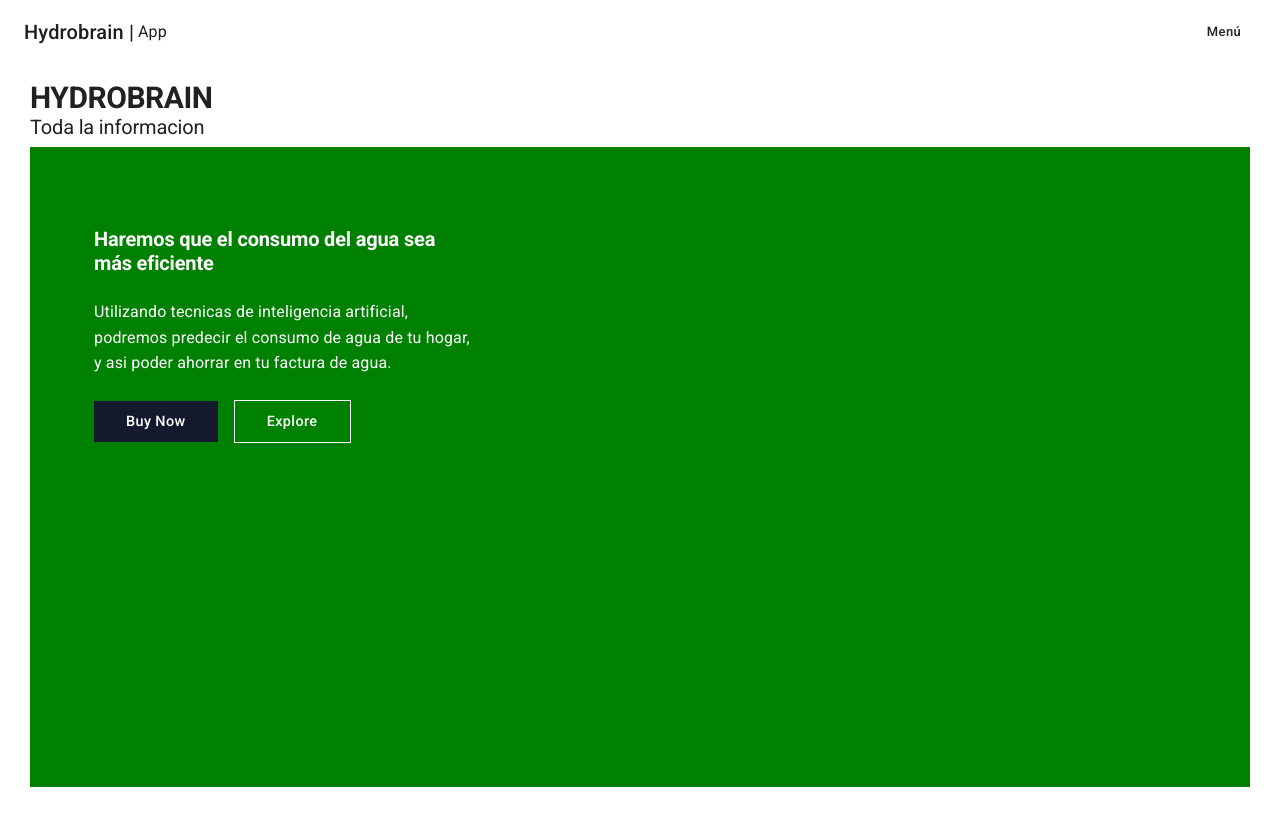
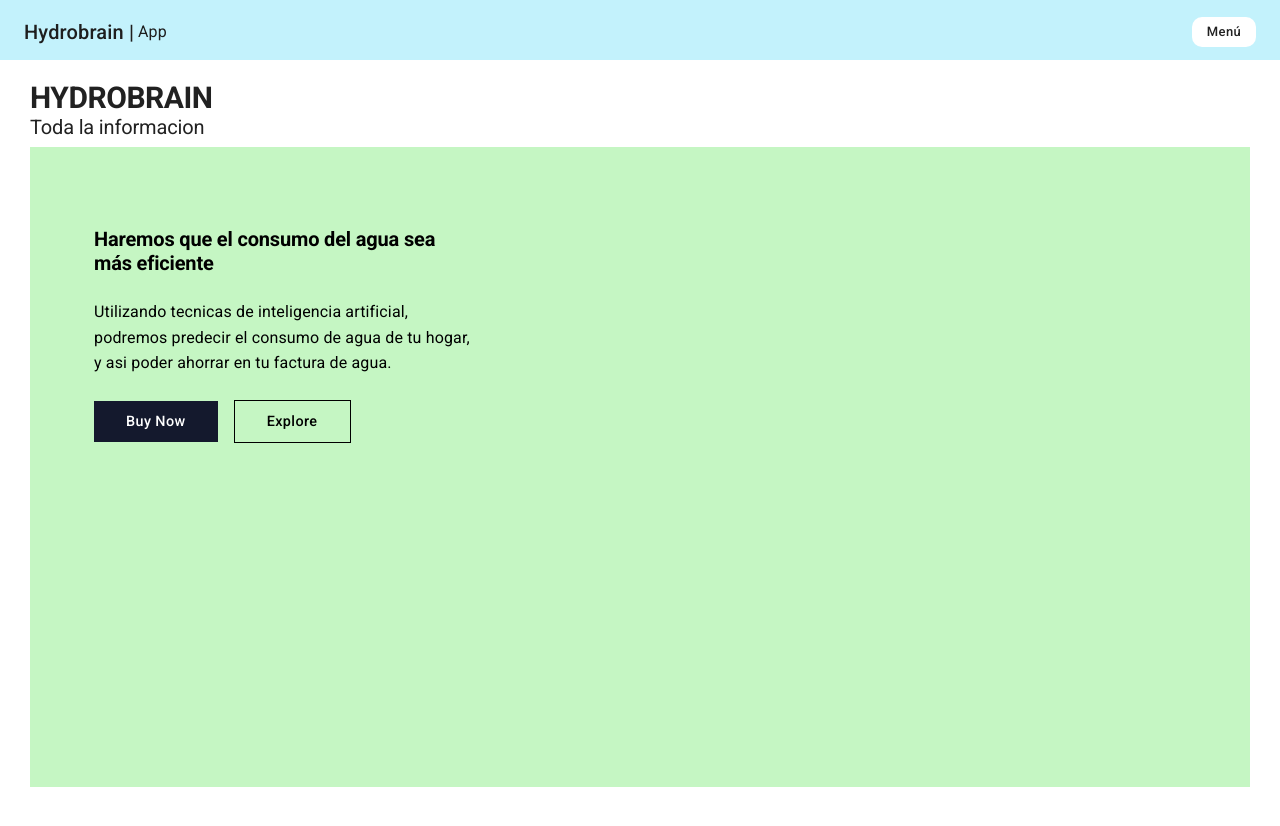
Before and after one commit to eduardoAns/hydrobrain-app, a Next.js app: page / in a window 1280 px wide. Shown: the top 826 px of the page. Built offline with nearby package versions, Linux system fonts and the light colour scheme.

Commit message:
cambiando estilos

```diff
--- a/components/ui/Navbar.tsx
+++ b/components/ui/Navbar.tsx
@@ -23,7 +23,9 @@ export const Navbar = () => {
 
 
     return (
-        <AppBar>
+        <AppBar
+            sx={{ background: '#C3F2FC', backdropFilter: 'blur(4px)', transition: 'all 0.5s ease-out'}}
+        >
             <Toolbar>
                 <NextLink href='/' passHref>
                     <Link display='flex' alignItems='center'>
--- a/pages/index.tsx
+++ b/pages/index.tsx
@@ -12,7 +12,7 @@ const HomePage: NextPage = () => {
       gap: theme.spacing(2),
       paddingTop: theme.spacing(10),
       // cor de fundo
-      backgroundColor: 'green',
+      backgroundColor: '#C5F6C3',
       [theme.breakpoints.down('md')]: {
           flexDirection: 'column',
           alignItems: 'center',
@@ -47,7 +47,7 @@ const HomePage: NextPage = () => {
                 component= 'h1'
                 sx={{
                     fontWeight: 700,
-                    color: '#fff',
+                    color: '#000000',
                 }}
                 >
                     Haremos que el consumo del agua sea más eficiente
@@ -58,7 +58,7 @@ const HomePage: NextPage = () => {
                 sx={{
                     py: 3,
                     lineHeight: 1.6,
-                    color: '#fff',
+                    color: '#000000',
                 }}
                 >
                     Utilizando tecnicas de inteligencia artificial, podremos predecir el consumo de agua de tu hogar, y asi poder ahorrar en tu factura de agua.
@@ -95,9 +95,9 @@ const HomePage: NextPage = () => {
                         fontSize:'0.9rem',
                         textTransform: 'capitalize',
                         borderRadius: 0,
-                        color: '#fff',
+                        color: '#000000',
                         backgroundColor: 'transparent',
-                        borderColor: '#fff',
+                        borderColor: '#000000',
                         "&&:hover": {
                             color: '#343a55',
                             borderColor: '#343a55',
```
